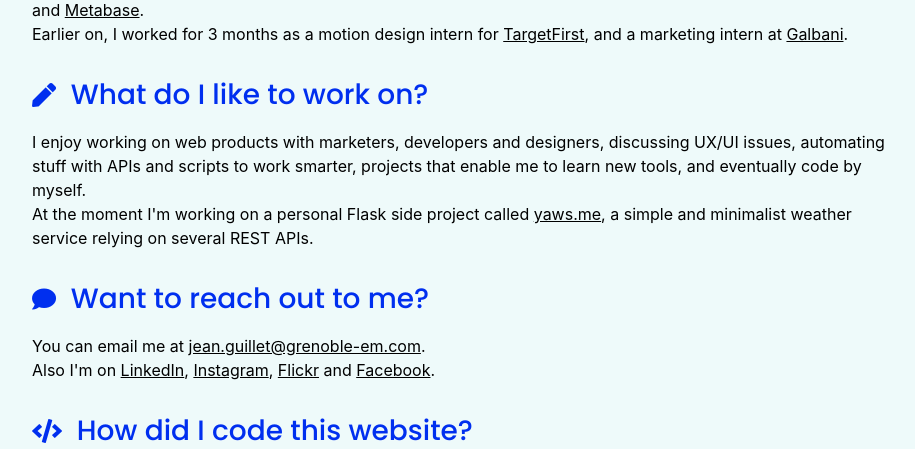
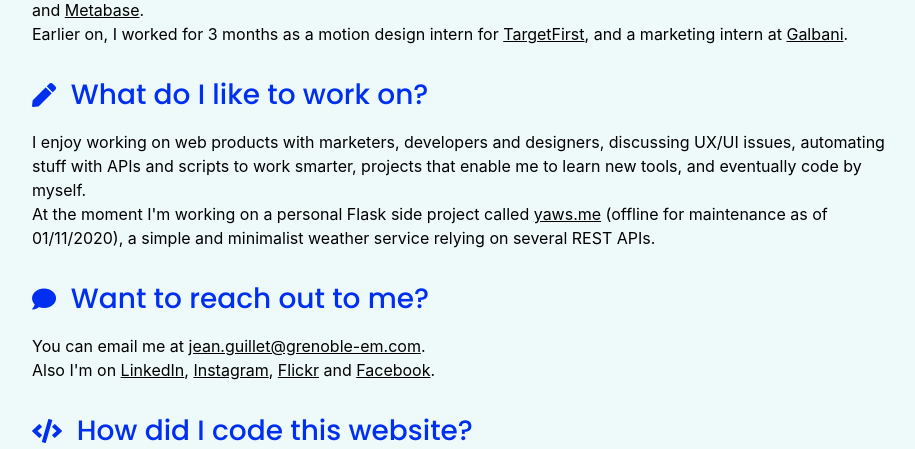
Before and after one commit to John35961/website-pro, a Flask app: page /en/ in a window 1280 px wide. Shown: the part 736-1185 px from the top of the page, without its empty margins (176-1091 px from the left). Run offline with Flask 2, Linux system fonts and the light colour scheme; some libraries are stand-ins or nearby versions.

Commit message:
Notifying yaws.me maintenance

```diff
--- a/templates/EN_layout.html
+++ b/templates/EN_layout.html
@@ -54,7 +54,7 @@ Jean Guillet - Product management, design and code - Rennes (FR)
             discussing UX/UI issues,
             automating stuff with APIs and scripts to work smarter,
             projects that enable me to learn new tools, and eventually code by myself. <br />
-            At the moment I'm working on a personal Flask side project called <a href="http://yaws.me" target="_blank" class="links">yaws.me</a>, a simple and minimalist weather service relying on several REST APIs.
+            At the moment I'm working on a personal Flask side project called <a href="http://yaws.me" target="_blank" class="links">yaws.me</a> (offline for maintenance as of 01/11/2020), a simple and minimalist weather service relying on several REST APIs.
         </p>
     </div>
 </div>
```
